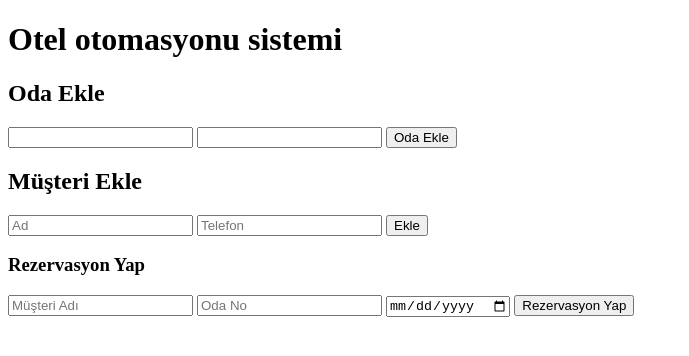
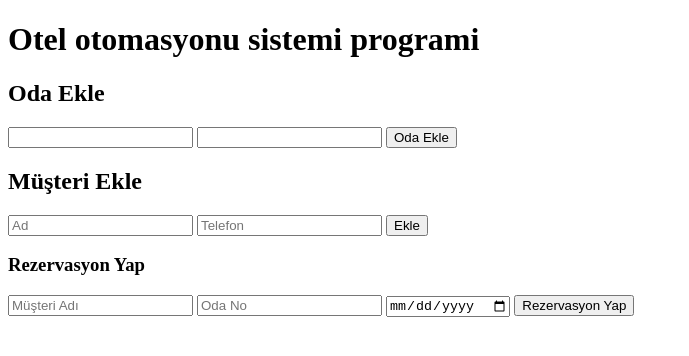
Before and after one commit to toygar0738/web-programming, a plain HTML site: page hotel-reservation/index.html in a window 1280 px wide. Shown: the whole page, without its empty margins (0-689 px from the left). Drawn offline with Linux system fonts and the light colour scheme.

Commit message:
guncelleme

```diff
--- a/hotel-reservation/index.html
+++ b/hotel-reservation/index.html
@@ -7,7 +7,7 @@
 </head>
 <body>
 
-    <h1>Otel otomasyonu sistemi</h1>
+    <h1>Otel otomasyonu sistemi programi</h1>
     <h2>Oda Ekle</h2>
     <input type="text" id="odaNo">
     <input type="text" id="odaTip">
```
